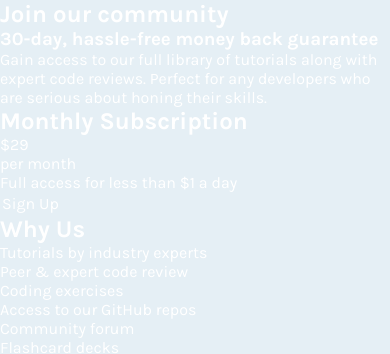
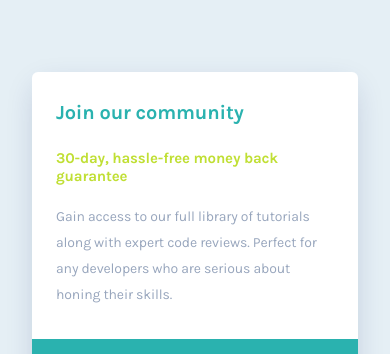
Before and after one commit to Outstandinggirl13/single-price-grid-component-master, a plain HTML site: page index.html in a window 390 px wide. Shown: the top 354 px of the page. Drawn offline with Linux system fonts and the light colour scheme.

Commit message:
Add mobile design.

```diff
--- a/styles.css
+++ b/styles.css
@@ -68,6 +68,9 @@
     /* Primary */
 
     --teal-500: hsl(179, 62%, 43%);
+    --teal-400: hsl(179, 47%, 52%);
+    --teal-200: hsl(180, 68%, 69%);
+    --teal-100: hsl(181, 65%, 74%);
     --green-400: hsl(71, 73%, 54%);
 
     /* Neutral */
@@ -94,3 +97,112 @@
 /* ===========================
    LAYOUT & ELEMENTS
    =========================== */
+
+.main {
+    display: grid;
+    grid-template-columns: repeat(auto-fit, minmax(310px, 1fr));
+    margin: 72px 32px;
+    border-radius: 6px;
+    overflow: hidden;
+    box-shadow: 0px 10px 30px -6px rgba(0, 30, 99, 0.2);
+}
+
+.join {
+    color: var(--gray-500);
+    background-color: white;
+    padding: 29px 24px 31px;
+}
+
+.join__title {
+    font-size: 20px;
+    letter-spacing: -0.01rem;
+    color: var(--teal-500);
+}
+
+.join__subtitle {
+    font-size: 15px;
+    letter-spacing: -0.01rem;
+    color: var(--green-400);
+    margin: 25px 0 19px;
+}
+
+.join__description {
+    font-size: 14px;
+    letter-spacing: -0.01em;
+    line-height: 26px;
+}
+
+.subscription {
+    background-color: var(--teal-500);
+    padding: 23px 24px;
+}
+
+.subscription__title {
+    font-size: 18px;
+    letter-spacing: -0.01em;
+}
+
+.subscription__pricing {
+    display: flex;
+    align-items: center;
+    gap: 14px;
+    margin: 21px 0 9px;
+}
+
+.subscription__price {
+    font-size: 32px;
+}
+
+.subscription__term {
+    font-size: 15px;
+    color: var(--teal-200);
+    letter-spacing: 0.03em;
+}
+
+.subscription__info {
+    font-size: 15px;
+    font-weight: 400;
+    color: var(--teal-100);
+    letter-spacing: 0.02em;
+    margin: 6px 0 28px;
+}
+
+.subscription__button {
+    font-size: 16px;
+    line-height: 16px;
+    font-weight: 700;
+    background-color: var(--green-400);
+    border-radius: 6px;
+    width: 100%;
+    padding: 14px;
+    box-shadow: 0px 8px 20px -6px rgba(0,0,0,0.2);
+}
+
+.why-us {
+    background-color: var(--teal-400);
+    padding: 22px 24px 23px;
+}
+
+.why-us__title {
+    font-size: 18px;
+    letter-spacing: -0.01em;
+    margin-bottom: 20px;
+}
+
+.why-us__item {
+    font-size: 13px;
+    line-height: 20px;
+    color: var(--teal-100);
+    letter-spacing: 0.02em;
+}
+
+.footer__attribution {
+    font-size: 1.125rem;
+    text-align: center;
+    padding: 1rem;
+    color: var(--gray-500);
+}
+
+.footer__attribution-link {
+    color: hsl(228, 45%, 44%);
+}
```
